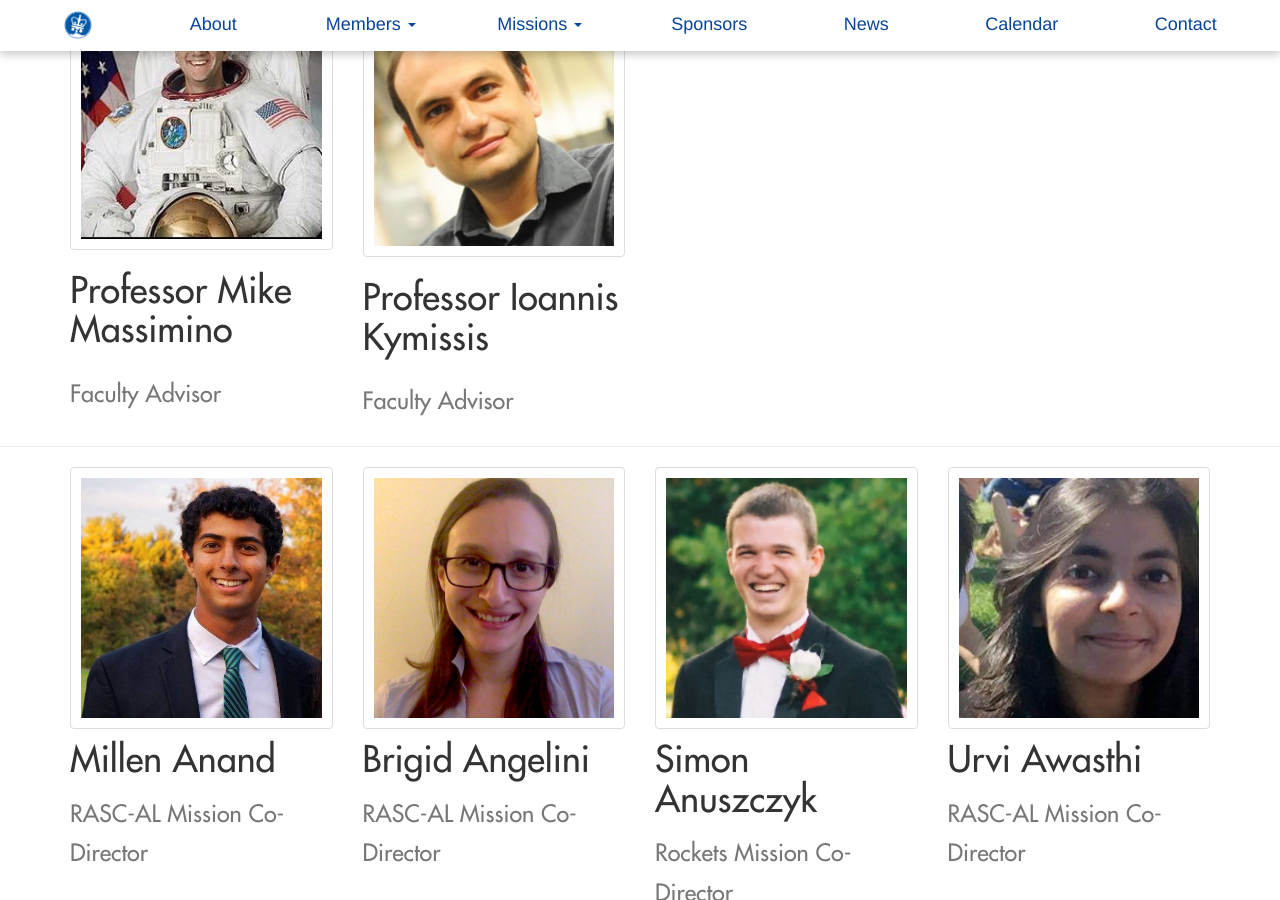
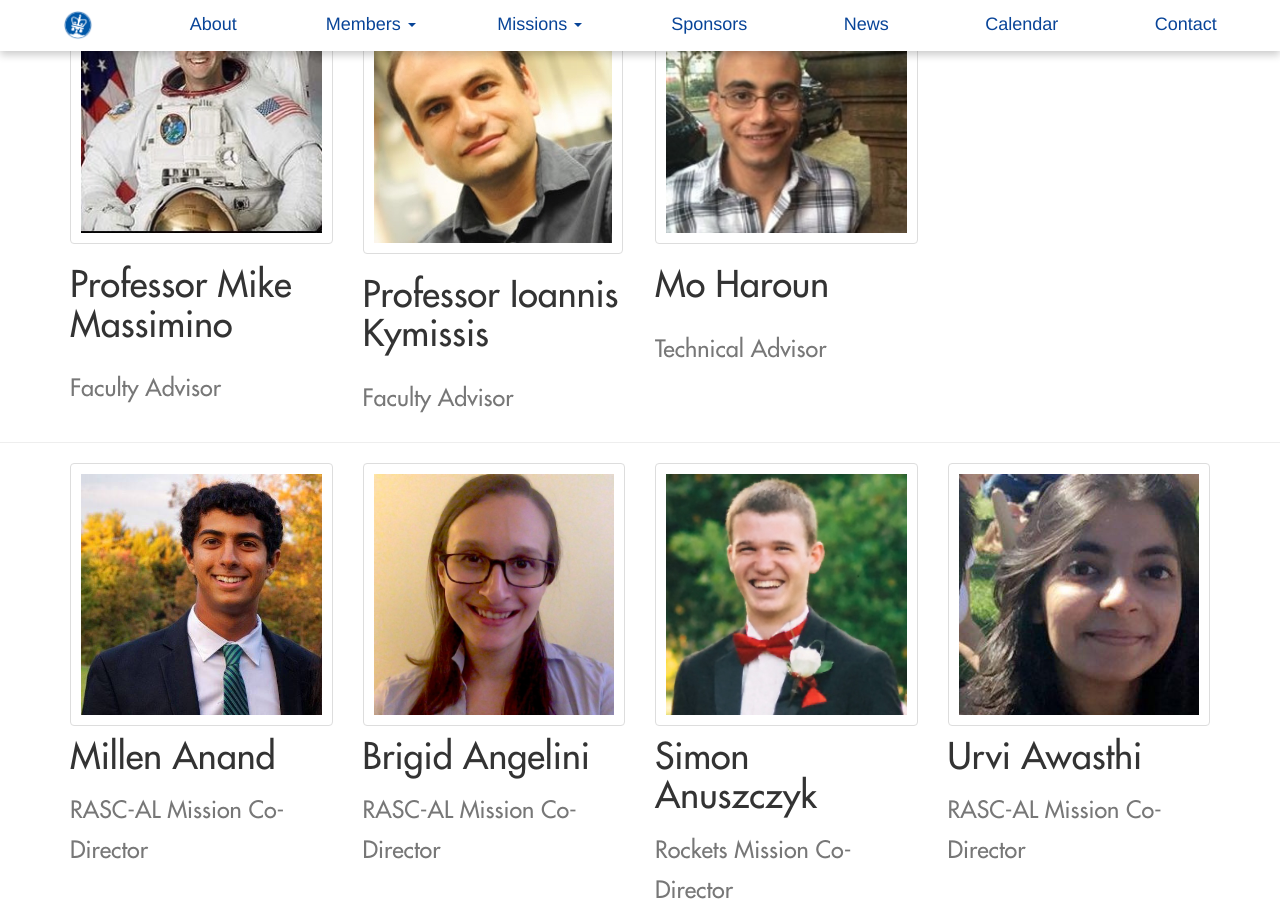
Before and after one commit to columbiaspace/columbiaspace.org, a Jekyll site: the page built from members/members-2017.html, in a window 1280 px wide and 900 px high, scrolled down 1175 px. Built offline with Jekyll 4.4.1, drawn with Linux system fonts in a browser that asks for light colours; nearby versions of some CDN libraries; comment, search, counter and statistics services are not loaded.

Commit message:
Added Mo

```diff
--- a/members/members-2017.html
+++ b/members/members-2017.html
@@ -19,6 +19,9 @@ faculty:
   - name: "Professor Ioannis Kymissis"
     title: "Faculty Advisor"
     image: "/assets/media/img/profiles/ikymissis.jpg"
+  - name: "Mo Haroun"
+    title: "Technical Advisor"
+    image: "/assets/media/img/profiles2017/mharoun.jpg"
 
 members:
   - name: "Millen Anand"
```
Also changed, not shown: assets/media/img/profiles/ikymissis.jpg, assets/media/img/profiles/mmassimino.jpg, assets/media/img/profiles2017/mharoun(too small).jpg (added), assets/media/img/profiles2017/mharoun.jpg (added).
